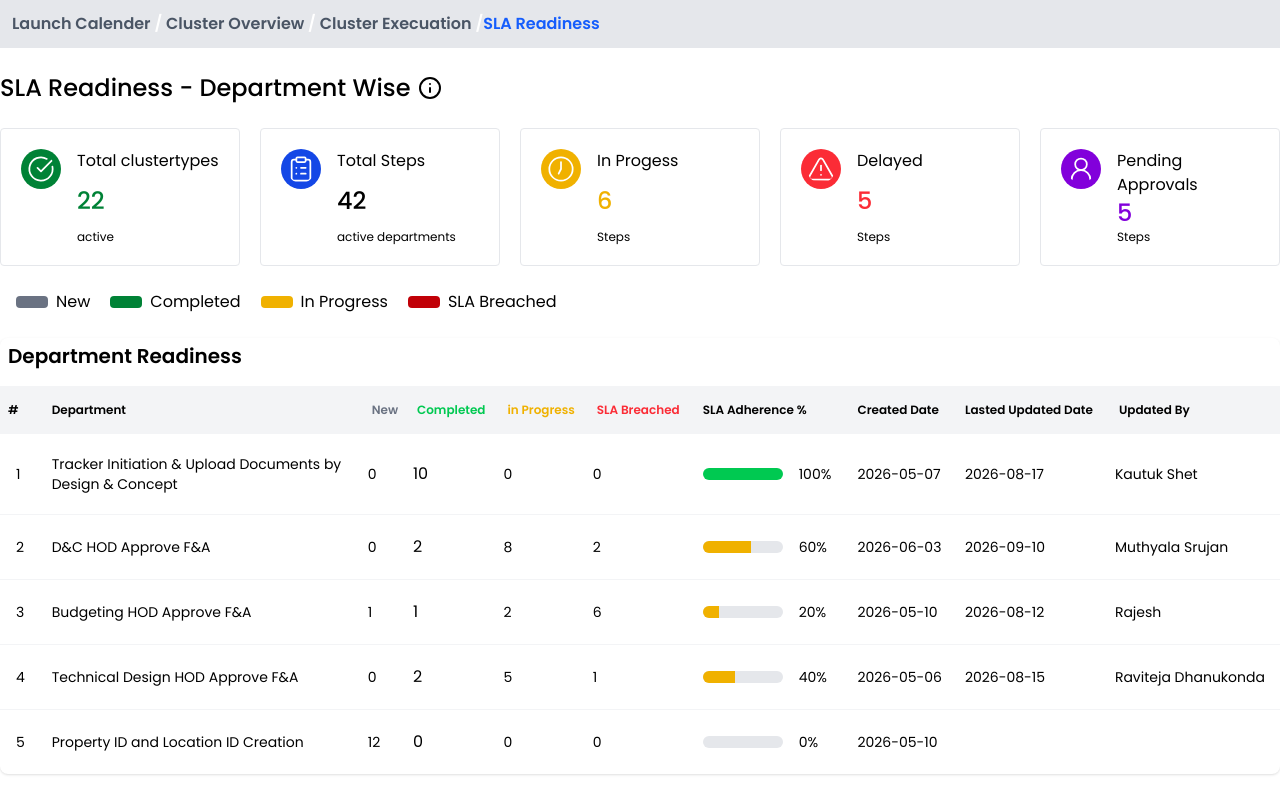
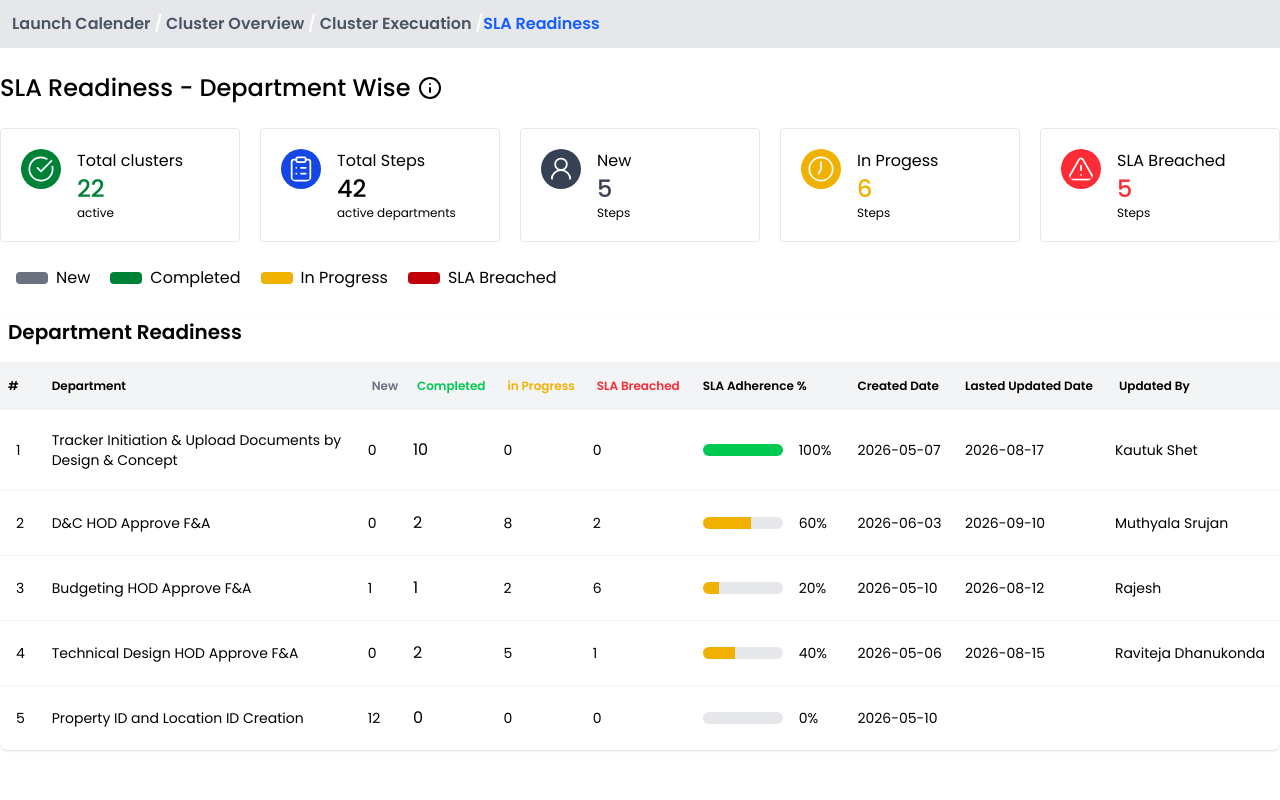
Before and after one commit to abdulwajeedali007/sla-dashboards-dev, a React (Vite) app: page /sla-readiness in a window 1280 px wide. Built offline with nearby package versions, Linux system fonts and the light colour scheme; no server answers.

Commit message:
sla readiness component updates

```diff
--- a/src/Pages/SlaReadinessPage/Index.tsx
+++ b/src/Pages/SlaReadinessPage/Index.tsx
@@ -24,7 +24,7 @@ function Index() {
       <div className="my-6 flex flex-col gap-2  sm:flex-row sm:flex-wrap sm:gap-5 sm:px-0">
         <InfoBlock
           Icon={CircleCheckBig}
-          title={'Total clustertypes'}
+          title={'Total clusters'}
           ValueColor="text-green-700"
           value={22}
           IconColor="text-white"
@@ -40,6 +40,15 @@ function Index() {
           info="active departments"
         />
         <InfoBlock
+          Icon={User2Icon}
+          title="New"
+          value={5}
+          IconColor="text-white"
+          IconBg="bg-gray-700"
+          info={'Steps'}
+          ValueColor="text-gray-700"
+        />
+        <InfoBlock
           Icon={Clock7}
           title="In Progess"
           value={6}
@@ -50,21 +59,12 @@ function Index() {
         />
         <InfoBlock
           Icon={TriangleAlert}
-          title="Delayed"
+          title="SLA Breached"
           value={5}
           IconColor="text-white"
           IconBg="bg-red-500"
           ValueColor="text-red-500"
           info="Steps"
-        />
-        <InfoBlock
-          Icon={User2Icon}
-          title="Pending Approvals"
-          value={5}
-          IconColor="text-white"
-          IconBg="bg-purple-700"
-          info={'Steps'}
-          ValueColor="text-purple-700"
         />
       </div>
       <div className="flex justify-start gap-5 items-center mb-6 px-4 flex-wrap md:flex-nowrap ">
```
